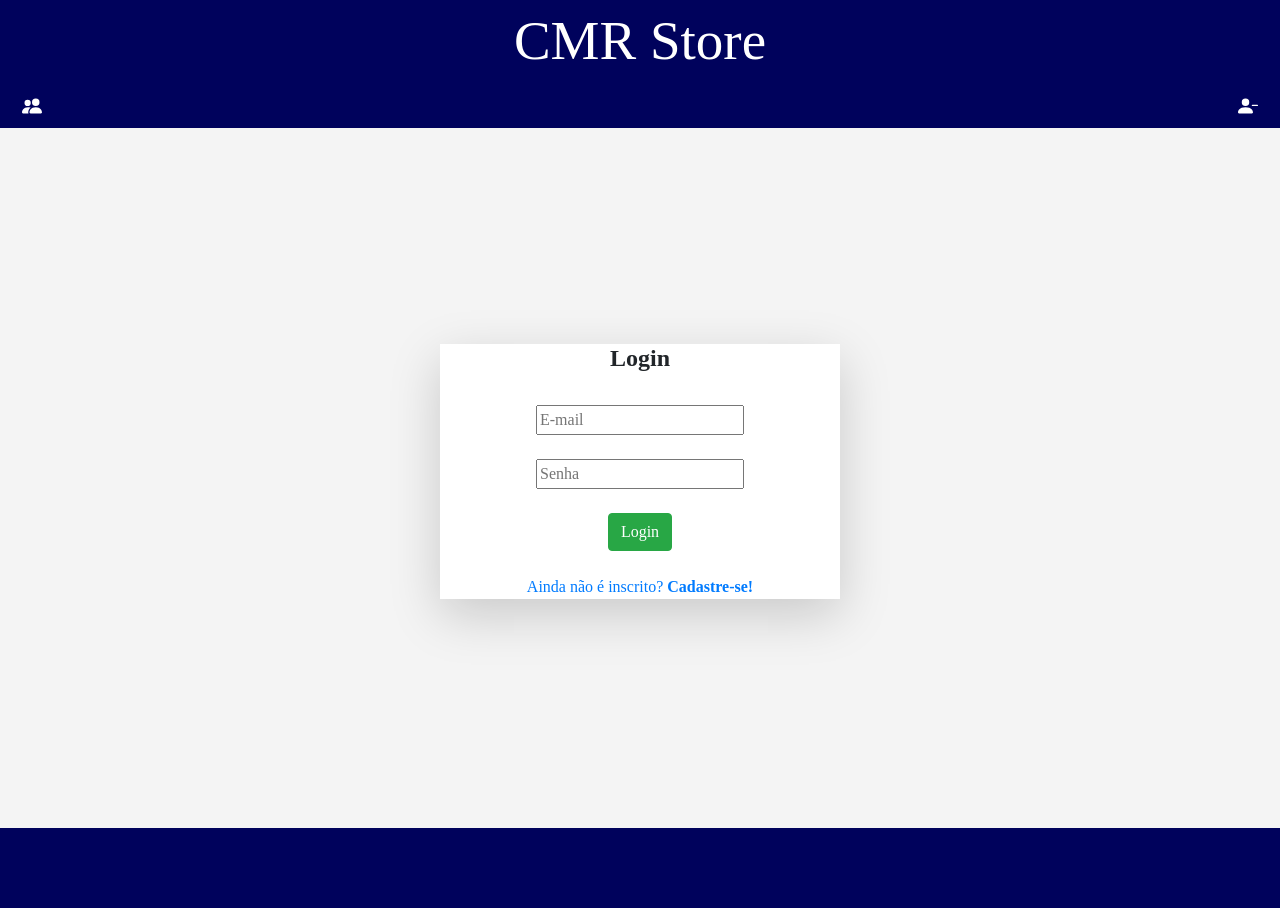
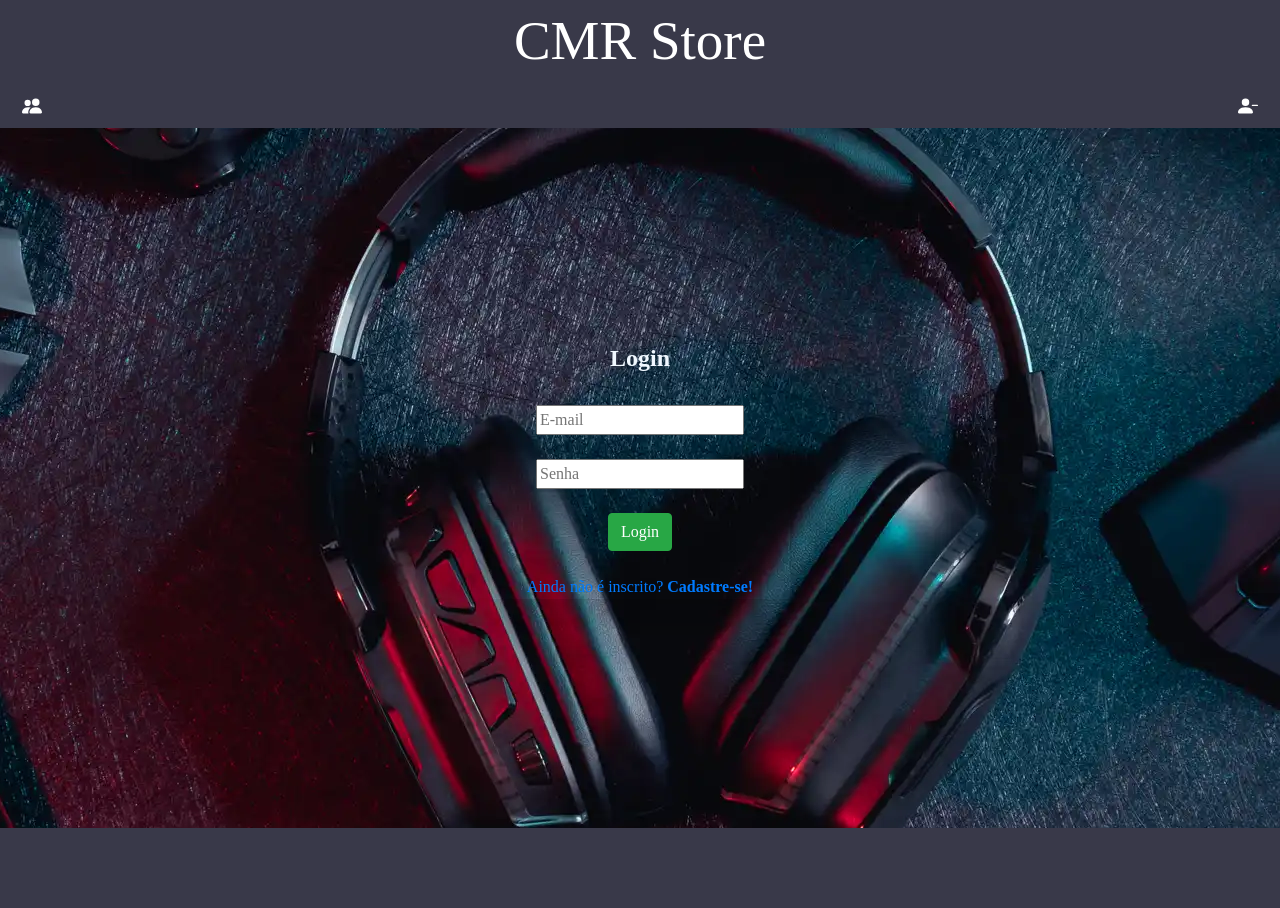
Before and after one commit to matheusmsouza84/Projeto_LSP, a PHP site: page / in a window 1280 px wide. Run offline with PHP 8.4, Linux system fonts and the light colour scheme.

Commit message:
Fiz alguma coisa

```diff
--- a/cadastrar.php
+++ b/cadastrar.php
@@ -33,7 +33,7 @@
             </div>
         </nav>
         <div class="content"><br><br><br><br><br><br><br>
-                <div class="shadow-lg bg-white" id="divcadastro">
+                <div class="" id="divcadastro">
                     <h1>Cadastrar Usuário</h1><br>
                     <form method="POST" action="controller/salvarusuario.php">
                         <label>Nome: </label>
--- a/index.php
+++ b/index.php
@@ -38,7 +38,7 @@
                 </div>
             </nav>
             <div class="content"><br><br><br><br><br><br><br><br><br>
-                <div class="shadow-lg bg-white" id="divsombra">
+                <div class="shadow-lg bg-cray" id="divsombra">
                     <h4><b>Login</b></h4><br>
                     <form method="POST" id="formlogin" action="" >
                         <input type="email" placeholder="E-mail" name="email" required> <br><br>
--- a/style.css
+++ b/style.css
@@ -3,7 +3,7 @@ body{
     width: auto;
 }
 .header{
-    background-color: rgb(0, 2, 92);
+    background-color: rgb(57, 57, 73);
     height: 5rem;
     text-align: center;
     font-family: 'Unicorn';
@@ -11,17 +11,19 @@ body{
     color: white;
 }
 .content{
-    background-color: rgb(244, 244, 244);;
+    background-image:
+    url("imagens/img.png");
+    background-position: center;
     height: 700px;
     text-align: center;
 }
 .footer{
-    background-color: rgb(0, 2, 92);
+    background-color: rgb(57, 57, 73);
     height: 5rem;
 }
 .navbar{
-    background-color: rgb(0, 2, 92);
-    border: solid rgb(0, 2, 92);
+    background-color: rgb(57, 57, 73);
+    border: solid rgb(57, 57, 73);
     border-left: 2px;
     border-right: 2px;
     height: auto;
@@ -34,13 +36,15 @@ body{
 }
 #divsombra{
     font-family: 'Times new roman';
+    color: aliceblue;
     text-align: center;
     margin-left: auto;
     margin-right: auto;
-    width: 400px;
+    width: 300px;
 }
 #divcadastro{
     font-family: 'Times new roman';
+    color: aliceblue;
     text-align: center;
     height:50%;
     width: 25%;
```
Also changed, not shown: imagens/img.png (added).
